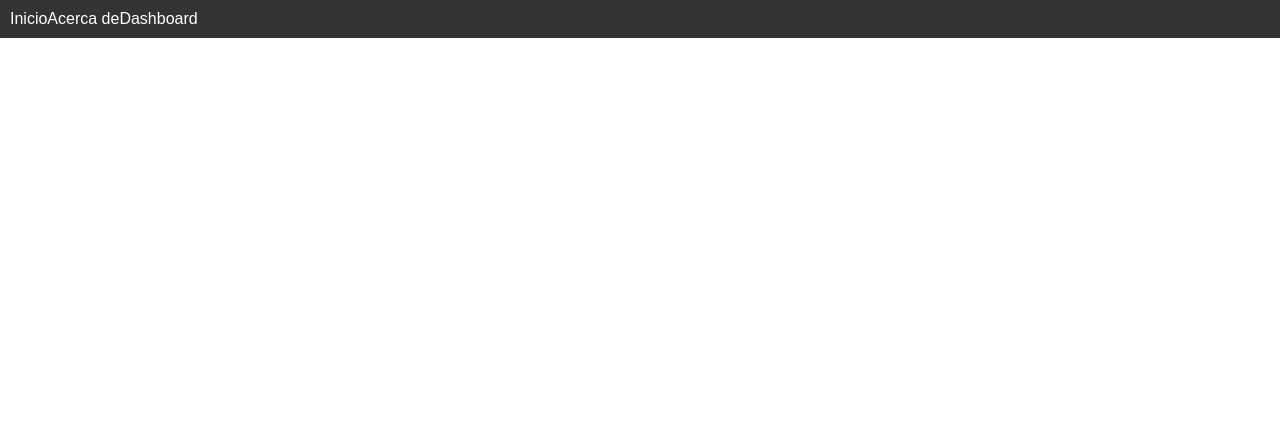
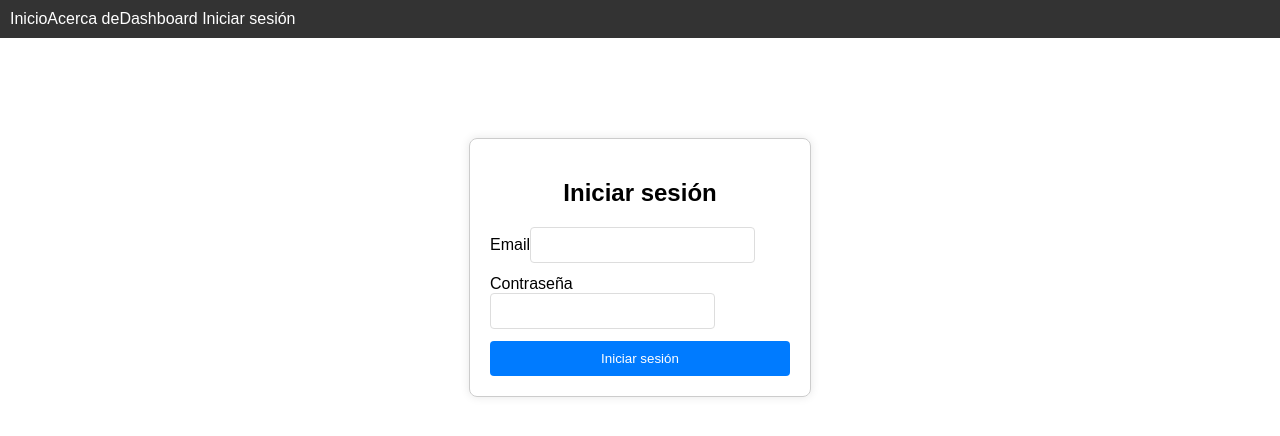
Before and after one commit to Carlosalfredo22/pruebareact, a React (Vite) app: page /login in a window 1280 px wide. Shown: the top 436 px of the page. Built offline with nearby package versions, Linux system fonts and the light colour scheme; the HTML template or start-up script is replaced by a standard one.

Commit message:
tercer commit

```diff
--- a/src/App.jsx
+++ b/src/App.jsx
@@ -3,6 +3,7 @@ import Navbar from './components/Navbar';
 import Home from './pages/Home';
 import About from './pages/About';
 import Dashboard from './pages/Dashboard'; // Importando el Dashboard
+import Login from './pages/login'; // Importando Login
 
 function App() {
   return (
@@ -11,7 +12,8 @@ function App() {
       <Routes>
         <Route path="/" element={<Home />} />
         <Route path="/about" element={<About />} />
-        <Route path="/dashboard" element={<Dashboard />} /> {/* Nueva ruta para el Dashboard */}
+        <Route path="/dashboard" element={<Dashboard />} />
+        <Route path="/login" element={<Login />} /> {/* Nueva ruta para el Login */}
       </Routes>
     </BrowserRouter>
   );
--- a/src/api/HttpClient.js
+++ b/src/api/HttpClient.js
@@ -16,6 +16,7 @@ httpClient.interceptors.request.use(
   config => {
     // Puedes agregar token automáticamente si existe
     const token = localStorage.getItem('token');
+    console.log('Token usado en header:', token); // 👈
     if (token) {
       config.headers['Authorization'] = `Bearer ${token}`;
     }
--- a/src/components/Navbar.jsx
+++ b/src/components/Navbar.jsx
@@ -6,6 +6,7 @@ function Navbar() {
       <Link to="/">Inicio</Link>
       <Link to="/about">Acerca de</Link>
       <Link to="/dashboard">Dashboard</Link> {/* 👈 nuevo link */}
+      <Link to="/login">Iniciar sesión</Link>
     </nav>
   );
 }
--- a/src/pages/Dashboard.jsx
+++ b/src/pages/Dashboard.jsx
@@ -1,38 +1,40 @@
-import React, { useEffect, useState } from 'react';
-import { obtenerUsuarios } from '../services/userService';
+import { useEffect, useState } from 'react';
+import { useNavigate } from 'react-router-dom';
+import { httpClient } from '../api/HttpClient';
 
-const Dashboard = () => {
+function Dashboard() {
   const [usuarios, setUsuarios] = useState([]);
   const [error, setError] = useState('');
+  const navigate = useNavigate();
 
   useEffect(() => {
-    // Verificar si el token está presente en localStorage
     const token = localStorage.getItem('token');
-    console.log('Token en localStorage:', token); // Para depuración
-
+    console.log('Token en header:', token); // Asegúrate de que el token está presente
     if (!token) {
-      // Si no hay token, mostrar un mensaje de error o redirigir al login
+      navigate('/login'); // Redirigir al login si no hay token
       setError('No hay token de autenticación. Por favor, inicia sesión.');
-      return; // Detener la ejecución del useEffect si no hay token
+      return;
     }
 
-    // Si hay token, continuar con la solicitud a la API
-    obtenerUsuarios()
-      .then(response => setUsuarios(response.data))
-      .catch(err => {
-        console.error('Error al obtener usuarios:', err);
-        // Mejor manejo de errores
-        const errorMessage = err.response ? err.response.data.message : 'Error al obtener usuarios';
-        setError(errorMessage);
-      });
-  }, []); // Este efecto solo se ejecuta una vez al montar el componente
+  // Hacer la solicitud solo si hay un token
+  httpClient.get('/user')
+    .then(response => {
+      console.log('Respuesta de la API:', response); // Ver la respuesta completa
+      const usuario = response.data.user;  // Aquí accedemos a 'user'
+      setUsuarios([usuario]);  // Lo convertimos en un arreglo para poder mapearlo
+    })
+    .catch(err => {
+      console.error('Error al obtener usuarios:', err);
+      setError('Error al obtener usuarios');
+    });
+}, [navigate]);
 
   if (error) {
-    return <p>{error}</p>; // Mostrar mensaje de error si hay
+    return <p>{error}</p>;
   }
 
   if (!usuarios.length) {
-    return <p>Cargando usuarios...</p>; // Mostrar mensaje mientras se cargan los usuarios
+    return <p>Cargando usuarios...</p>;
   }
 
   return (
@@ -45,6 +47,6 @@ const Dashboard = () => {
       </ul>
     </div>
   );
-};
+}
 
 export default Dashboard;
--- /dev/null
+++ b/src/pages/login.jsx
@@ -0,0 +1,59 @@
+import React, { useState } from 'react';
+import { useNavigate } from 'react-router-dom';
+import { httpClient } from '../api/HttpClient'; // Asegúrate de tener configurado el httpClient
+import '../style/Login.css';  // Importando el archivo CSS
+
+function Login() {
+  const [email, setEmail] = useState('');
+  const [password, setPassword] = useState('');
+  const [error, setError] = useState('');
+  const navigate = useNavigate();
+
+  const handleSubmit = async (e) => {
+    e.preventDefault();
+
+    try {
+        const response = await httpClient.post('/login', { email, password });
+        console.log('Respuesta completa del login:', response.data);
+
+      // Guardar el token en localStorage
+      localStorage.setItem('token', response.data.access_token);
+
+      // Redirigir al Dashboard
+      navigate('/dashboard');
+    } catch (err) {
+      console.error('Error al iniciar sesión:', err);
+      setError('Credenciales incorrectas o error en el servidor.');
+    }
+  };
+
+  return (
+    <div className="login-container">
+      <h2>Iniciar sesión</h2>
+      <form onSubmit={handleSubmit}>
+        <div>
+          <label>Email</label>
+          <input
+            type="email"
+            value={email}
+            onChange={(e) => setEmail(e.target.value)}
+            required
+          />
+        </div>
+        <div>
+          <label>Contraseña</label>
+          <input
+            type="password"
+            value={password}
+            onChange={(e) => setPassword(e.target.value)}
+            required
+          />
+        </div>
+        {error && <p className="error">{error}</p>}
+        <button type="submit">Iniciar sesión</button>
+      </form>
+    </div>
+  );
+}
+
+export default Login;
--- /dev/null
+++ b/src/style/Login.css
@@ -0,0 +1,48 @@
+.login-container {
+    width: 300px;
+    margin: 100px auto;
+    padding: 20px;
+    border: 1px solid #ccc;
+    border-radius: 8px;
+    box-shadow: 0 0 10px rgba(0, 0, 0, 0.1);
+  }
+
+  .login-container h2 {
+    text-align: center;
+  }
+
+  .login-container form {
+    display: flex;
+    flex-direction: column;
+  }
+
+  .login-container label {
+    margin-bottom: 8px;
+  }
+
+  .login-container input {
+    margin-bottom: 12px;
+    padding: 8px;
+    font-size: 1rem;
+    border: 1px solid #ddd;
+    border-radius: 4px;
+  }
+
+  .login-container button {
+    padding: 10px;
+    background-color: #007bff;
+    color: white;
+    border: none;
+    border-radius: 4px;
+    cursor: pointer;
+  }
+
+  .login-container button:hover {
+    background-color: #0056b3;
+  }
+
+  .error {
+    color: red;
+    text-align: center;
+    margin-top: 10px;
+  }
```
Also changed, not shown: 1 other file (tests, documents, lock files or other folders).
